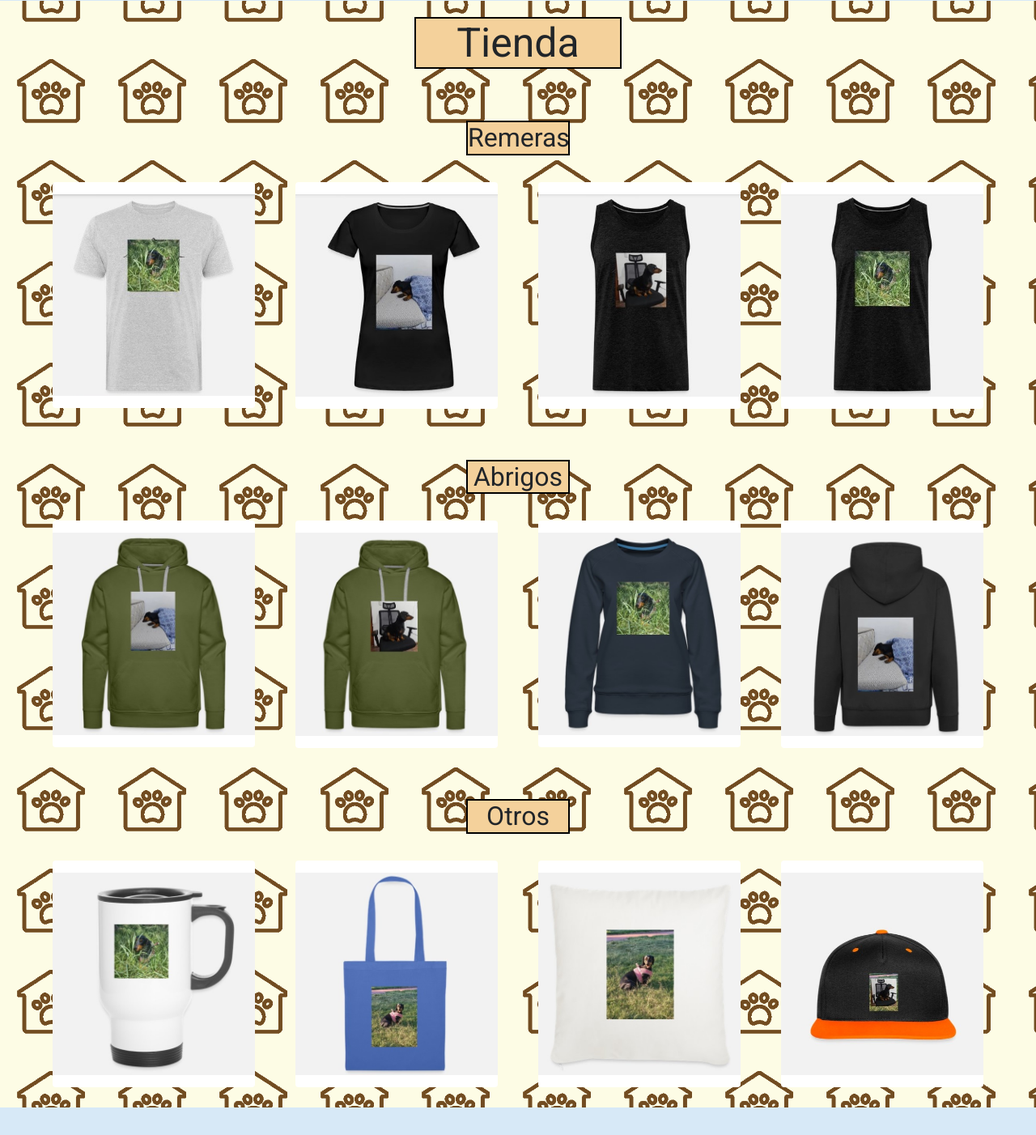
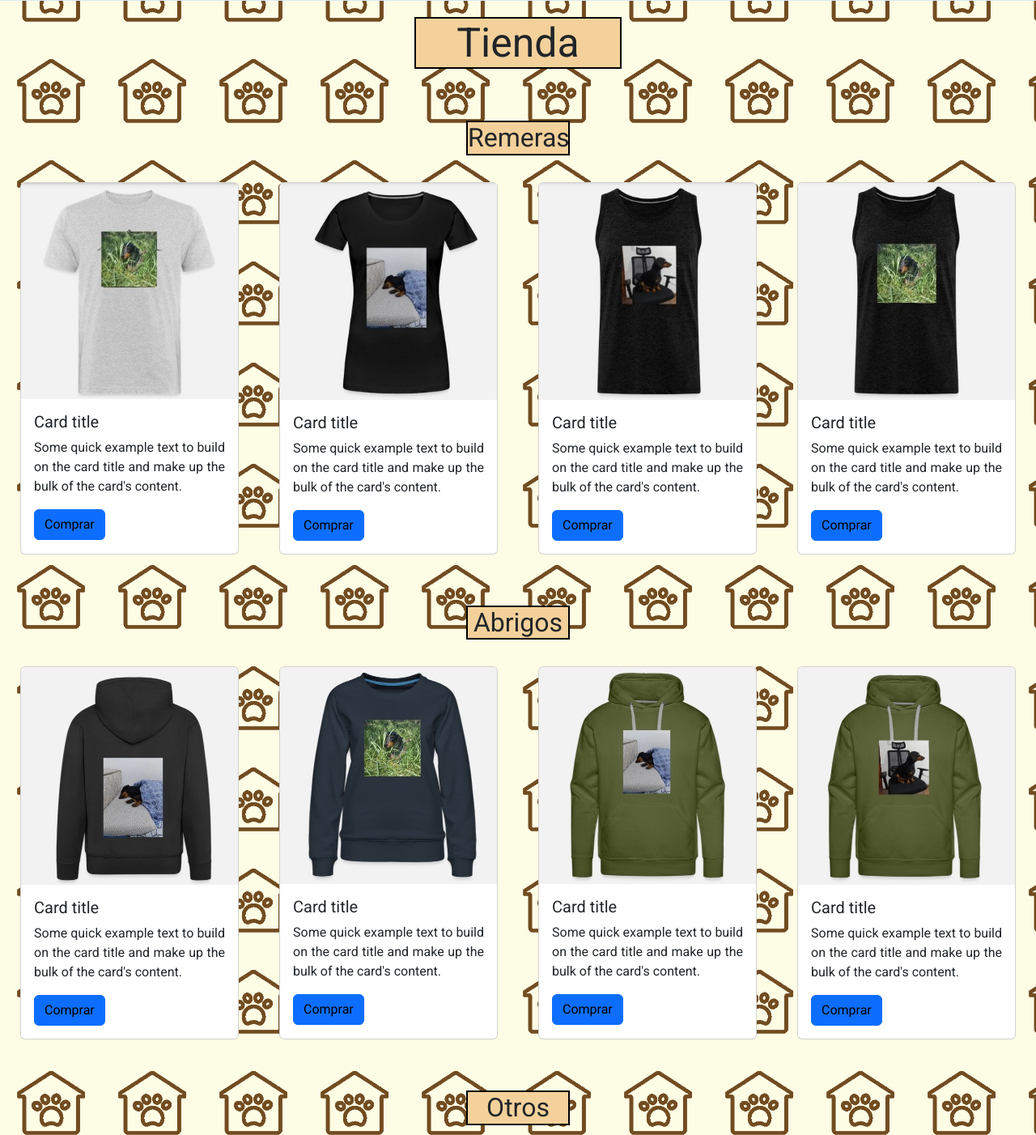
Before and after one commit to FrancoR-Orellana/desarrollo-pagina-web, a plain HTML site: page tienda.html in a window 1280 px wide. Shown: the part 74-1476 px from the top of the page at 81% size. Drawn offline with nearby package versions, Linux system fonts and the light colour scheme.

Commit message:
se modifica el cuerpo de la tienda

```diff
--- a/style.css
+++ b/style.css
@@ -208,11 +208,7 @@ h3 {
 /*estilos tienda*/
 
 .producto {
-    background-color: white;
     margin: 25px;
-    width: 250px;
-    padding: 15px 0px 15px;
-    border-radius: 4px;
 }
 
 .contenedor__producto {
--- a/tienda.html
+++ b/tienda.html
@@ -43,24 +43,109 @@
     <section>
         <h2>Remeras</h2>
         <div class="contenedor__producto">
-            <a href="https://www.mercadolibre.com" target="_blank"><img src="Imagenes/capturas/remera-hombre.jpg" alt="remera-imagen-alina" class="producto"></a>
-            <a href="https://www.mercadolibre.com" target="_blank"><img src="Imagenes/capturas/remera-mujer.jpg" alt="remera-imagen-alina"  class="producto"></a>
-            <a href="https://www.mercadolibre.com" target="_blank"><img src="Imagenes/capturas/musculosa-1.jpg" alt="musculosa-imagen-alina-diseño-1"  class="producto"></a>
-            <a href="https://www.mercadolibre.com" target="_blank"><img src="Imagenes/capturas/muscolosa-2.jpg" alt="musculosa-imagen-alina-diseño-2"  class="producto"></a>
+            <div class="card producto" style="width: 18rem;">
+                <img src="Imagenes/capturas/remera-hombre.jpg" class="card-img-top" alt="...">
+                <div class="card-body">
+                  <h5 class="card-title">Card title</h5>
+                  <p class="card-text">Some quick example text to build on the card title and make up the bulk of the card's content.</p>
+                  <a href="https://www.mercadolibre.com" class="btn btn-primary" target="_blank">Comprar</a>
+                </div>
+            </div>
+            <div class="card producto" style="width: 18rem;">
+                <img src="Imagenes/capturas/remera-mujer.jpg" class="card-img-top" alt="...">
+                <div class="card-body">
+                  <h5 class="card-title">Card title</h5>
+                  <p class="card-text">Some quick example text to build on the card title and make up the bulk of the card's content.</p>
+                  <a href="https://www.mercadolibre.com" class="btn btn-primary" target="_blank">Comprar</a>
+                </div>
+            </div>
+            <div class="card producto" style="width: 18rem;">
+                <img src="Imagenes/capturas/musculosa-1.jpg" class="card-img-top" alt="...">
+                <div class="card-body">
+                  <h5 class="card-title">Card title</h5>
+                  <p class="card-text">Some quick example text to build on the card title and make up the bulk of the card's content.</p>
+                  <a href="https://www.mercadolibre.com" class="btn btn-primary" target="_blank">Comprar</a>
+                </div>
+            </div>
+            <div class="card producto" style="width: 18rem;">
+                <img src="Imagenes/capturas/muscolosa-2.jpg" class="card-img-top" alt="...">
+                <div class="card-body">
+                  <h5 class="card-title">Card title</h5>
+                  <p class="card-text">Some quick example text to build on the card title and make up the bulk of the card's content.</p>
+                  <a href="https://www.mercadolibre.com" class="btn btn-primary" target="_blank">Comprar</a>
+                </div>
+            </div>
         </div>
         <h2>Abrigos</h2>
         <div class="contenedor__producto">
-            <a href="https://www.mercadolibre.com" target="_blank"><img src="Imagenes/capturas/buzo-1.jpg" alt="buzo-imagen-alina"  class="producto"></a>
-            <a href="https://www.mercadolibre.com" target="_blank"><img src="Imagenes/capturas/buzo-2.jpg" alt="buzo-imagen-alina-2"  class="producto"></a>
-            <a href="https://www.mercadolibre.com" target="_blank"><img src="Imagenes/capturas/buzo-mujer.jpg" alt="buzo-mujer-imagen-alina"  class="producto"></a>
-            <a href="https://www.mercadolibre.com" target="_blank"><img src="Imagenes/capturas/campera.jpg" alt="campera-imagen-alina"  class="producto"></a>
+            <div class="card producto" style="width: 18rem;">
+                <img src="Imagenes/capturas/campera.jpg" class="card-img-top" alt="...">
+                <div class="card-body">
+                  <h5 class="card-title">Card title</h5>
+                  <p class="card-text">Some quick example text to build on the card title and make up the bulk of the card's content.</p>
+                  <a href="https://www.mercadolibre.com" class="btn btn-primary" target="_blank">Comprar</a>
+                </div>
+            </div>
+            <div class="card producto" style="width: 18rem;">
+                <img src="Imagenes/capturas/buzo-mujer.jpg" class="card-img-top" alt="...">
+                <div class="card-body">
+                  <h5 class="card-title">Card title</h5>
+                  <p class="card-text">Some quick example text to build on the card title and make up the bulk of the card's content.</p>
+                  <a href="https://www.mercadolibre.com" class="btn btn-primary" target="_blank">Comprar</a>
+                </div>
+            </div>
+            <div class="card producto" style="width: 18rem;">
+                <img src="Imagenes/capturas/buzo-1.jpg" class="card-img-top" alt="...">
+                <div class="card-body">
+                  <h5 class="card-title">Card title</h5>
+                  <p class="card-text">Some quick example text to build on the card title and make up the bulk of the card's content.</p>
+                  <a href="https://www.mercadolibre.com" class="btn btn-primary" target="_blank">Comprar</a>
+                </div>
+            </div>
+            <div class="card producto" style="width: 18rem;">
+                <img src="Imagenes/capturas/buzo-2.jpg" class="card-img-top" alt="...">
+                <div class="card-body">
+                  <h5 class="card-title">Card title</h5>
+                  <p class="card-text">Some quick example text to build on the card title and make up the bulk of the card's content.</p>
+                  <a href="https://www.mercadolibre.com" class="btn btn-primary" target="_blank">Comprar</a>
+                </div>
+            </div>
+
         </div>
         <h2>Otros</h2>
         <div class="contenedor__producto">
-            <a href="https://www.mercadolibre.com" target="_blank"><img src="Imagenes/capturas/taza.jpg" alt="taza-imagen-alina"  class="producto"></a>
-            <a href="https://www.mercadolibre.com" target="_blank"><img src="Imagenes/capturas/bolsa.jpg" alt="bolsa-imagen-alina"  class="producto"></a>
-            <a href="https://www.mercadolibre.com" target="_blank"><img src="Imagenes/capturas/almohada.jpg" alt="almohada-imagen-alina"  class="producto"></a>
-            <a href="https://www.mercadolibre.com" target="_blank"><img src="Imagenes/capturas/gorra.jpg" alt="gorra-imagen-alina"  class="producto"></a>
+            <div class="card producto" style="width: 18rem;">
+                <img src="Imagenes/capturas/gorra.jpg" class="card-img-top" alt="...">
+                <div class="card-body">
+                  <h5 class="card-title">Card title</h5>
+                  <p class="card-text">Some quick example text to build on the card title and make up the bulk of the card's content.</p>
+                  <a href="https://www.mercadolibre.com" class="btn btn-primary" target="_blank">Comprar</a>
+                </div>
+            </div>
+            <div class="card producto" style="width: 18rem;">
+                <img src="Imagenes/capturas/taza.jpg" class="card-img-top" alt="...">
+                <div class="card-body">
+                  <h5 class="card-title">Card title</h5>
+                  <p class="card-text">Some quick example text to build on the card title and make up the bulk of the card's content.</p>
+                  <a href="https://www.mercadolibre.com" class="btn btn-primary" target="_blank">Comprar</a>
+                </div>
+            </div>
+            <div class="card producto" style="width: 18rem;">
+                <img src="Imagenes/capturas/bolsa.jpg" class="card-img-top" alt="...">
+                <div class="card-body">
+                  <h5 class="card-title">Card title</h5>
+                  <p class="card-text">Some quick example text to build on the card title and make up the bulk of the card's content.</p>
+                  <a href="https://www.mercadolibre.com" class="btn btn-primary" target="_blank">Comprar</a>
+                </div>
+            </div>
+            <div class="card producto" style="width: 18rem;">
+                <img src="Imagenes/capturas/almohada.jpg" class="card-img-top" alt="...">
+                <div class="card-body">
+                  <h5 class="card-title">Card title</h5>
+                  <p class="card-text">Some quick example text to build on the card title and make up the bulk of the card's content.</p>
+                  <a href="https://www.mercadolibre.com" class="btn btn-primary" target="_blank">Comprar</a>
+                </div>
+            </div>
         </div>
     </section>
 
```
